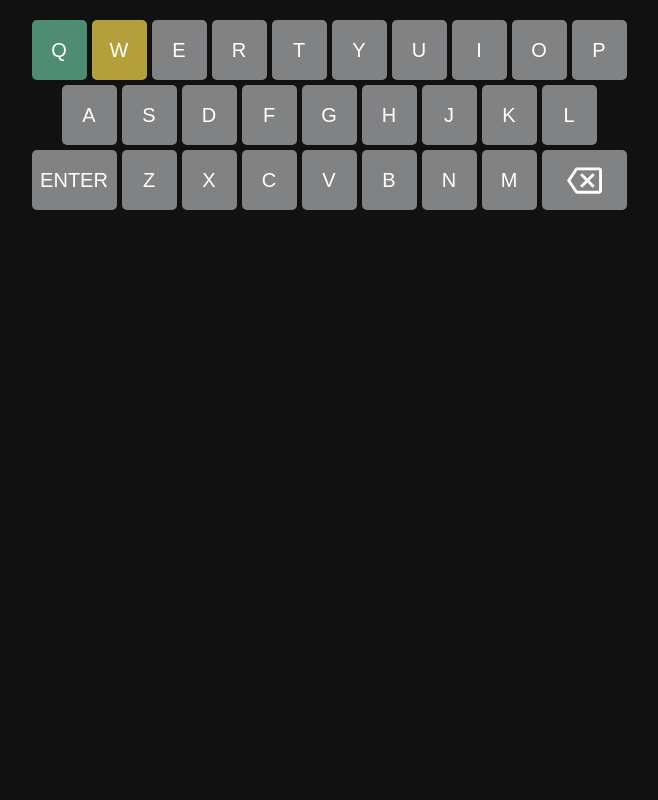
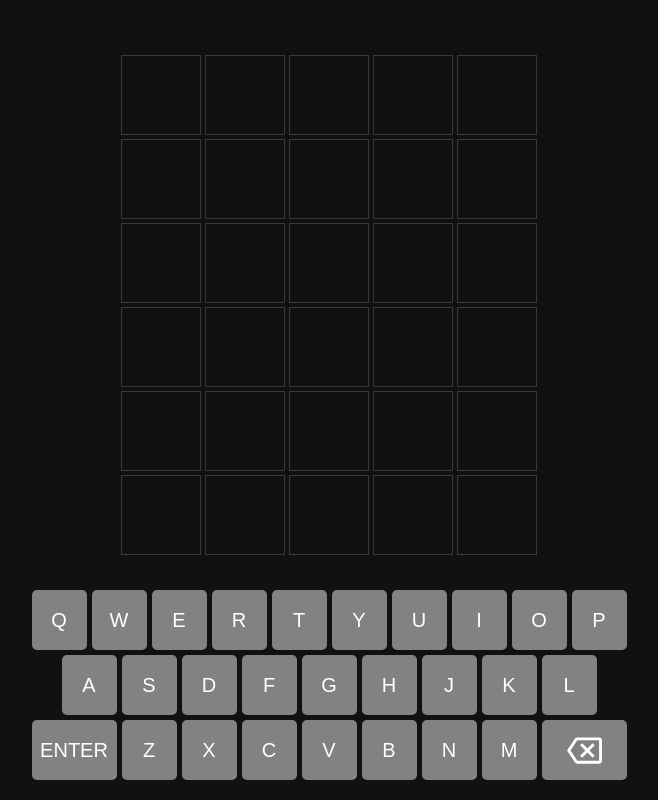
Before and after one commit to qxl0/wordle, a plain HTML site: page index.html in a window 1280 px wide. Shown: the whole page, without its empty margins (311-969 px from the left). Drawn offline with Linux system fonts and the light colour scheme.

Commit message:
Finished styling and prepare to work on javascript

```diff
--- a/index.html
+++ b/index.html
@@ -6,11 +6,44 @@
     <meta name="viewport" content="width=device-width, initial-scale=1.0" />
     <title>Wordle Clone</title>
     <link rel="stylesheet" href="styles.css" />
+    <script src="script.js"></script>
   </head>
   <body>
+    <div class="guess-grid">
+      <div class="tile"></div>
+      <div class="tile"></div>
+      <div class="tile"></div>
+      <div class="tile"></div>
+      <div class="tile"></div>
+      <div class="tile"></div>
+      <div class="tile"></div>
+      <div class="tile"></div>
+      <div class="tile"></div>
+      <div class="tile"></div>
+      <div class="tile"></div>
+      <div class="tile"></div>
+      <div class="tile"></div>
+      <div class="tile"></div>
+      <div class="tile"></div>
+      <div class="tile"></div>
+      <div class="tile"></div>
+      <div class="tile"></div>
+      <div class="tile"></div>
+      <div class="tile"></div>
+      <div class="tile"></div>
+      <div class="tile"></div>
+      <div class="tile"></div>
+      <div class="tile"></div>
+      <div class="tile"></div>
+      <div class="tile"></div>
+      <div class="tile"></div>
+      <div class="tile"></div>
+      <div class="tile"></div>
+      <div class="tile"></div>
+    </div>
     <div class="keyboard">
-      <button class="key correct" data-key="Q">Q</button>
-      <button class="key wrong-location" data-key="Q">W</button>
+      <button class="key" data-key="Q">Q</button>
+      <button class="key" data-key="Q">W</button>
       <button class="key" data-key="Q">E</button>
       <button class="key" data-key="Q">R</button>
       <button class="key" data-key="Q">T</button>
--- a/styles.css
+++ b/styles.css
@@ -70,3 +70,42 @@ body {
   --saturation: 29%;
   --lightness: 43%;
 }
+
+.guess-grid {
+  display: grid;
+  justify-content: center;
+  align-content: center;
+  flex-grow: 1;
+  grid-template-columns: repeat(5, 4em);
+  grid-template-rows: repeat(6, 4em);
+  gap: 0.2em;
+}
+
+.tile {
+  color: white;
+  border: 0.05em solid hsl(240, 2%, 23%);
+  text-transform: uppercase;
+  display: flex;
+  justify-content: center;
+  align-items: center;
+  user-select: none;
+}
+
+.tile[data-state="active"] {
+  border-color: hsl(200, 1%, 34%);
+}
+
+.tile[data-state="wrong"] {
+  border: none;
+  border-color: hsl(240, 2%, 23%);
+}
+
+.tile[data-state="wrong-location"] {
+  border: none;
+  border-color: hsl(49, 51%, 47%);
+}
+
+.tile[data-state="correct"] {
+  border: none;
+  border-color: hsl(115, 29%, 43%);
+}
```
Also changed, not shown: script.js (added).
